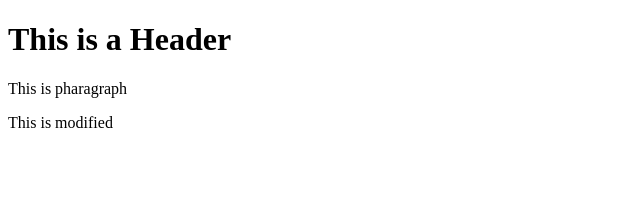
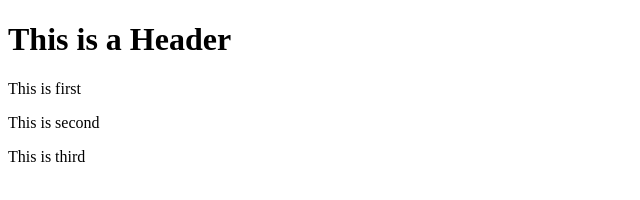
Before and after one commit to ruwanithanu/git-test, a website: page index.html in a window 1280 px wide. Shown: the whole page, without its empty margins (0-640 px from the left). Drawn offline with Linux system fonts and the light colour scheme.

Commit message:
forth commit

```diff
--- a/index.html
+++ b/index.html
@@ -4,9 +4,8 @@
 
     <body>
         <h1>This is a Header</h1>
-        <p>This is pharagraph</p>
-
-        <p>This is modified</p>
-
+        <p>This is first</p>
+        <p>This is second</p>
+        <p>This is third</p>
     </body>
 </html>
```
Also changed, not shown: package.json (added, +24 -0 lines), 2 other files.
